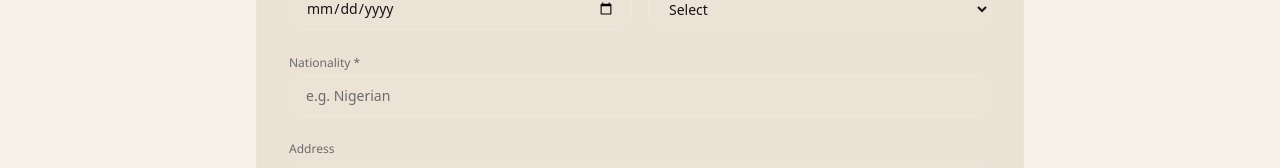
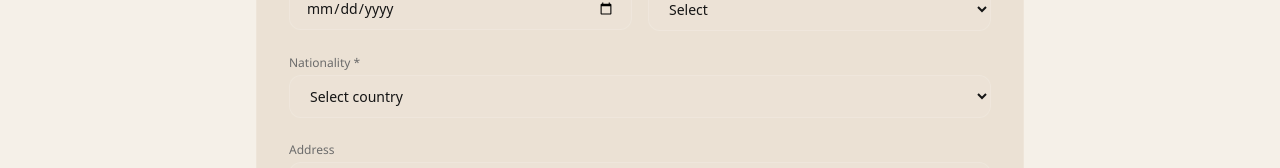
Before and after one commit to Nonyd/fashion-academy, a Next.js app: page /admissions/apply in a window 1280 px wide. Shown: the part 904-1072 px from the top of the page. Built offline with nearby package versions, Linux system fonts and the light colour scheme.

Commit message:
Refactor Navbar to include a mega menu for the About section, enhancing navigation with detailed links for Overview and Operations. Update ApplicationForm to replace the nationality input with a dropdown selection populated from a countries list for improved user experience.

```diff
--- a/components/sections/ApplicationForm.tsx
+++ b/components/sections/ApplicationForm.tsx
@@ -11,6 +11,7 @@ import {
   type StepId,
   type CampusId,
 } from "@/lib/applicationForm";
+import { COUNTRIES } from "@/lib/countries";
 
 export type FormValues = {
   // Personal
@@ -337,13 +338,18 @@ function PersonalStep({
         <span className="mb-1 block text-xs font-medium text-[var(--color-muted)]">
           Nationality *
         </span>
-        <input
-          type="text"
+        <select
           value={values.nationality}
           onChange={(e) => set("nationality", e.target.value)}
-          className="w-full rounded-lg border border-white/15 bg-white/5 px-4 py-2.5 text-sm text-[var(--color-ivory)] placeholder:text-[var(--color-muted)] focus:border-[var(--color-gold)] focus:outline-none"
-          placeholder="e.g. Nigerian"
-        />
+          className="w-full rounded-lg border border-white/15 bg-white/5 px-4 py-2.5 text-sm text-[var(--color-ivory)] focus:border-[var(--color-gold)] focus:outline-none"
+        >
+          <option value="">Select country</option>
+          {COUNTRIES.map((country) => (
+            <option key={country} value={country}>
+              {country}
+            </option>
+          ))}
+        </select>
       </label>
       <label className="block">
         <span className="mb-1 block text-xs font-medium text-[var(--color-muted)]">
--- /dev/null
+++ b/lib/countries.ts
@@ -0,0 +1,203 @@
+/**
+ * Alphabetical list of countries for nationality dropdown.
+ * Based on common usage (UN member states + common territories).
+ */
+export const COUNTRIES: string[] = [
+  "Afghanistan",
+  "Albania",
+  "Algeria",
+  "Andorra",
+  "Angola",
+  "Antigua and Barbuda",
+  "Argentina",
+  "Armenia",
+  "Australia",
+  "Austria",
+  "Azerbaijan",
+  "Bahamas",
+  "Bahrain",
+  "Bangladesh",
+  "Barbados",
+  "Belarus",
+  "Belgium",
+  "Belize",
+  "Benin",
+  "Bhutan",
+  "Bolivia",
+  "Bosnia and Herzegovina",
+  "Botswana",
+  "Brazil",
+  "Brunei",
+  "Bulgaria",
+  "Burkina Faso",
+  "Burundi",
+  "Cambodia",
+  "Cameroon",
+  "Canada",
+  "Cape Verde",
+  "Central African Republic",
+  "Chad",
+  "Chile",
+  "China",
+  "Colombia",
+  "Comoros",
+  "Congo",
+  "Costa Rica",
+  "Croatia",
+  "Cuba",
+  "Cyprus",
+  "Czech Republic",
+  "Democratic Republic of the Congo",
+  "Denmark",
+  "Djibouti",
+  "Dominica",
+  "Dominican Republic",
+  "East Timor",
+  "Ecuador",
+  "Egypt",
+  "El Salvador",
+  "Equatorial Guinea",
+  "Eritrea",
+  "Estonia",
+  "Eswatini",
+  "Ethiopia",
+  "Fiji",
+  "Finland",
+  "France",
+  "Gabon",
+  "Gambia",
+  "Georgia",
+  "Germany",
+  "Ghana",
+  "Greece",
+  "Grenada",
+  "Guatemala",
+  "Guinea",
+  "Guinea-Bissau",
+  "Guyana",
+  "Haiti",
+  "Honduras",
+  "Hungary",
+  "Iceland",
+  "India",
+  "Indonesia",
+  "Iran",
+  "Iraq",
+  "Ireland",
+  "Israel",
+  "Italy",
+  "Ivory Coast",
+  "Jamaica",
+  "Japan",
+  "Jordan",
+  "Kazakhstan",
+  "Kenya",
+  "Kiribati",
+  "Kosovo",
+  "Kuwait",
+  "Kyrgyzstan",
+  "Laos",
+  "Latvia",
+  "Lebanon",
+  "Lesotho",
+  "Liberia",
+  "Libya",
+  "Liechtenstein",
+  "Lithuania",
+  "Luxembourg",
+  "Madagascar",
+  "Malawi",
+  "Malaysia",
+  "Maldives",
+  "Mali",
+  "Malta",
+  "Marshall Islands",
+  "Mauritania",
+  "Mauritius",
+  "Mexico",
+  "Micronesia",
+  "Moldova",
+  "Monaco",
+  "Mongolia",
+  "Montenegro",
+  "Morocco",
+  "Mozambique",
+  "Myanmar",
+  "Namibia",
+  "Nauru",
+  "Nepal",
+  "Netherlands",
+  "New Zealand",
+  "Nicaragua",
+  "Niger",
+  "Nigeria",
+  "North Korea",
+  "North Macedonia",
+  "Norway",
+  "Oman",
+  "Pakistan",
+  "Palau",
+  "Palestine",
+  "Panama",
+  "Papua New Guinea",
+  "Paraguay",
+  "Peru",
+  "Philippines",
+  "Poland",
+  "Portugal",
+  "Qatar",
+  "Romania",
+  "Russia",
+  "Rwanda",
+  "Saint Kitts and Nevis",
+  "Saint Lucia",
+  "Saint Vincent and the Grenadines",
+  "Samoa",
+  "San Marino",
+  "Sao Tome and Principe",
+  "Saudi Arabia",
+  "Senegal",
+  "Serbia",
+  "Seychelles",
+  "Sierra Leone",
+  "Singapore",
+  "Slovakia",
+  "Slovenia",
+  "Solomon Islands",
+  "Somalia",
+  "South Africa",
+  "South Korea",
+  "South Sudan",
+  "Spain",
+  "Sri Lanka",
+  "Sudan",
+  "Suriname",
+  "Sweden",
+  "Switzerland",
+  "Syria",
+  "Taiwan",
+  "Tajikistan",
+  "Tanzania",
+  "Thailand",
+  "Togo",
+  "Tonga",
+  "Trinidad and Tobago",
+  "Tunisia",
+  "Turkey",
+  "Turkmenistan",
+  "Tuvalu",
+  "Uganda",
+  "Ukraine",
+  "United Arab Emirates",
+  "United Kingdom",
+  "United States",
+  "Uruguay",
+  "Uzbekistan",
+  "Vanuatu",
+  "Vatican City",
+  "Venezuela",
+  "Vietnam",
+  "Yemen",
+  "Zambia",
+  "Zimbabwe",
+];
```
Also changed, not shown: components/layout/Navbar.tsx (+150 -8 lines).
